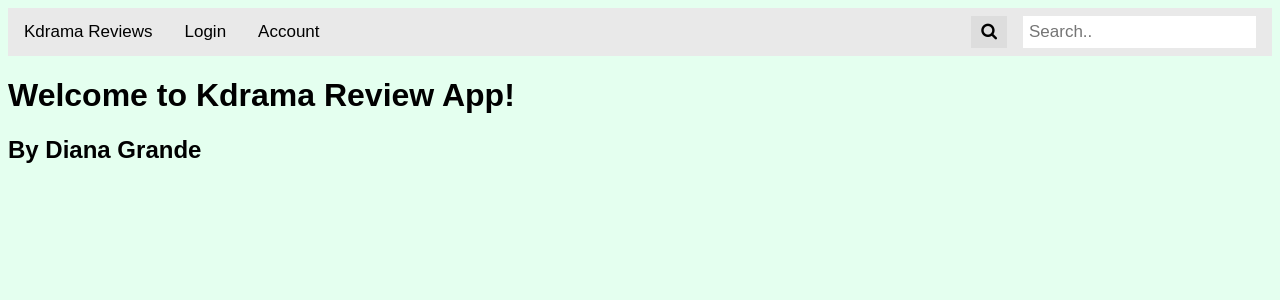
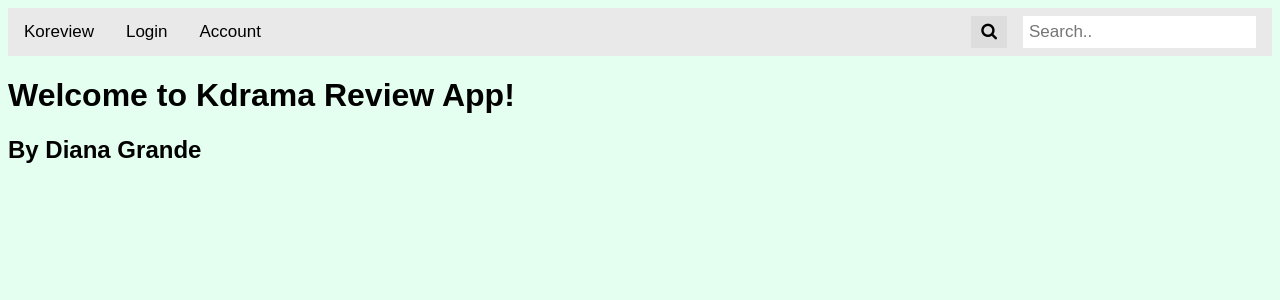
Before and after one commit to grandeD/kdrama-review-app, a Flask app: page / in a window 1280 px wide. Shown: the top 300 px of the page. Run offline with Flask 2, Linux system fonts and the light colour scheme; some libraries are stand-ins or nearby versions.

Commit message:
Added data attributes section to jinja template

```diff
--- a/templates/base.html
+++ b/templates/base.html
@@ -18,12 +18,17 @@
     {% block css %}
     {% endblock %}
 
+
+    <!-- Include any page-specific data attributes using this block. -->
+    {% block data_attributes %}
+    {% endblock %}
+
     <link rel="stylesheet" href="https://cdnjs.cloudflare.com/ajax/libs/font-awesome/4.7.0/css/font-awesome.min.css">
 </head>
 <body>
     <!-- Navbar -->
     <nav>
-        <a href="/">Kdrama Reviews</a>
+        <a href="/">Koreview</a>
         <a href="/login" >Login</a>
         <a href="/profile" >Account</a>
         <div class="search-container">
```
